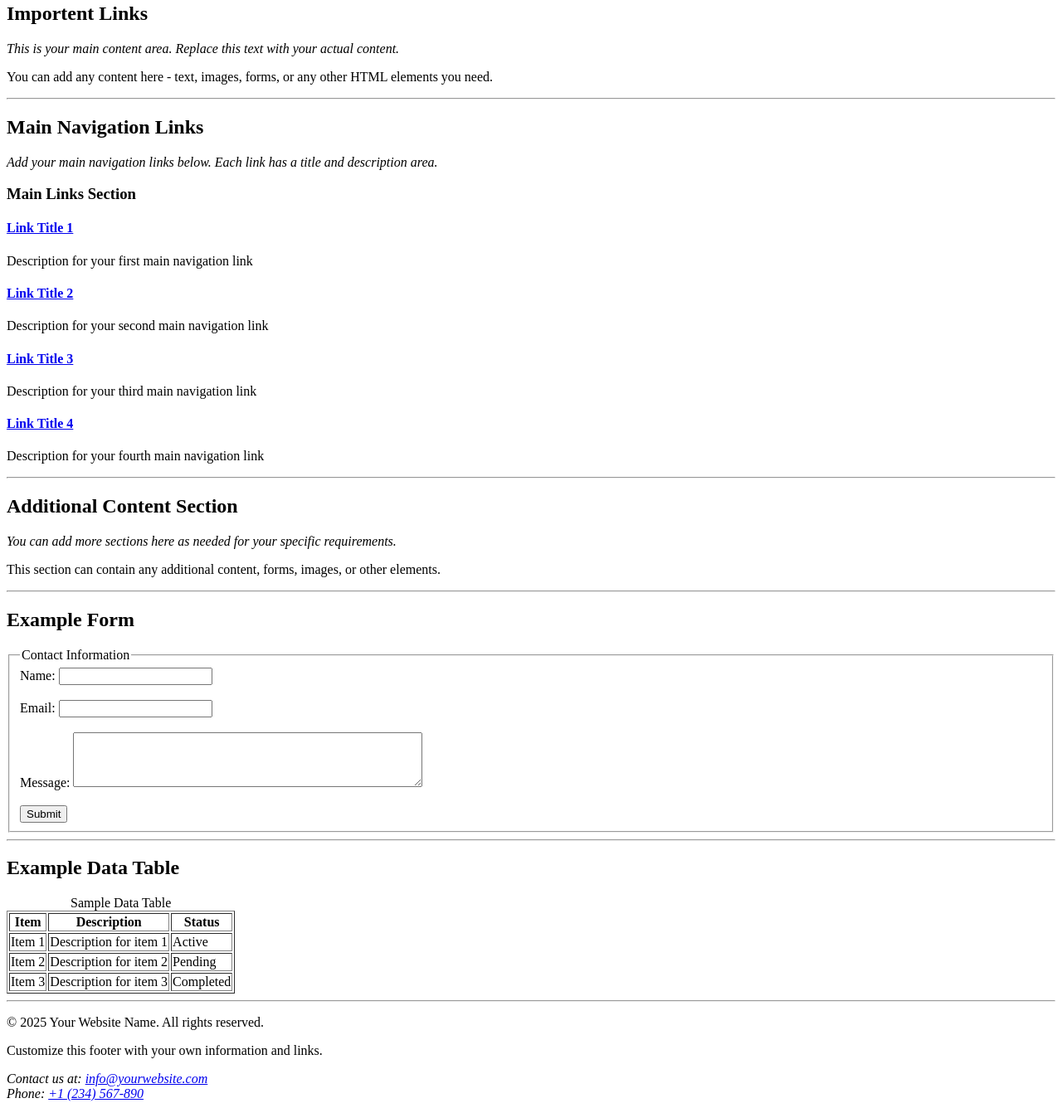
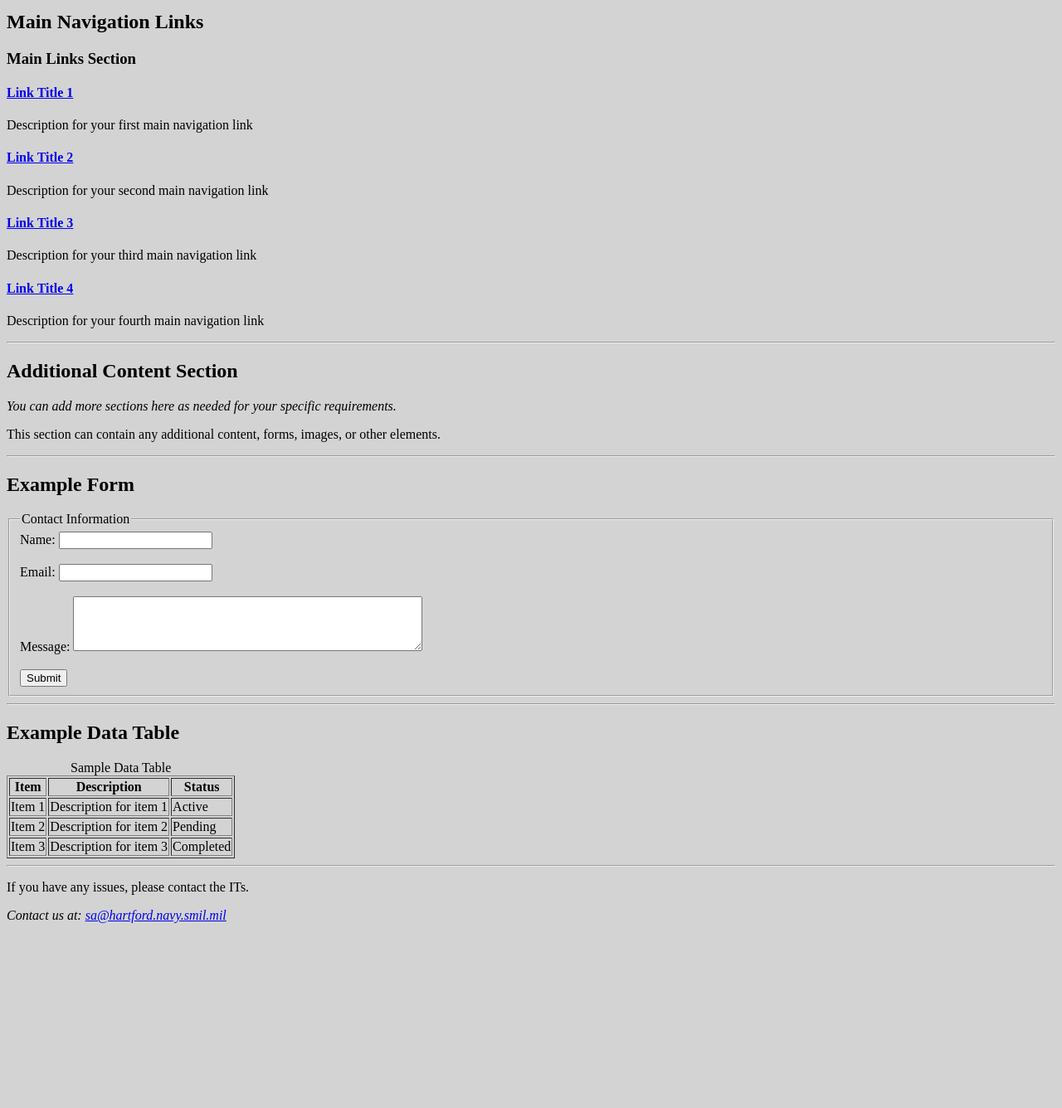
Before and after one commit to MattBlunt/Ship-Webpage1, a plain HTML site: page index.html in a window 1280 px wide. Shown: the part 257-1593 px from the top of the page at 83% size. After the commit the page ends 1378 px from the top, so only its background shows below. Drawn offline with Linux system fonts and the light colour scheme.

Commit message:
Update index.html
Updated the Ships Webpage to be more user friendly and deleted unnecessary items

```diff
--- a/index.html
+++ b/index.html
@@ -6,6 +6,7 @@
     <title>Your Custom Web Page</title>
 </head>
 <body>
+    <body style="background-color:lightgrey;">
     <!-- Header Section -->
     <header>
         <h1>Welcome to USS HARTFORD</h1>
@@ -32,18 +33,12 @@
     <!-- Main Content -->
     <main>
         <!-- Welcome Section -->
-        <section>
-            <h2>Importent Links</h2>
-            <p><em>This is your main content area. Replace this text with your actual content.</em></p>
-            <p>You can add any content here - text, images, forms, or any other HTML elements you need.</p>
-        </section>
 
         <hr>
 
         <!-- Main Navigation Links Section -->
         <section>
             <h2>Main Navigation Links</h2>
-            <p><em>Add your main navigation links below. Each link has a title and description area.</em></p>
 
             <!-- MAIN LINKS PLACEHOLDER - ADD YOUR LINKS HERE -->
             <article>
@@ -147,12 +142,10 @@
 
     <!-- Footer -->
     <footer>
-        <p>&copy; 2025 Your Website Name. All rights reserved.</p>
-        <p>Customize this footer with your own information and links.</p>
+        <p>If you have any issues, please contact the ITs.</p>
 
         <address>
-            Contact us at: <a href="mailto:info@yourwebsite.com">info@yourwebsite.com</a><br>
-            Phone: <a href="tel:+1234567890">+1 (234) 567-890</a>
+            Contact us at: <a href="sa@hartford.navy.smil.mil">sa@hartford.navy.smil.mil</a><br>
         </address>
     </footer>
 </body>
```
